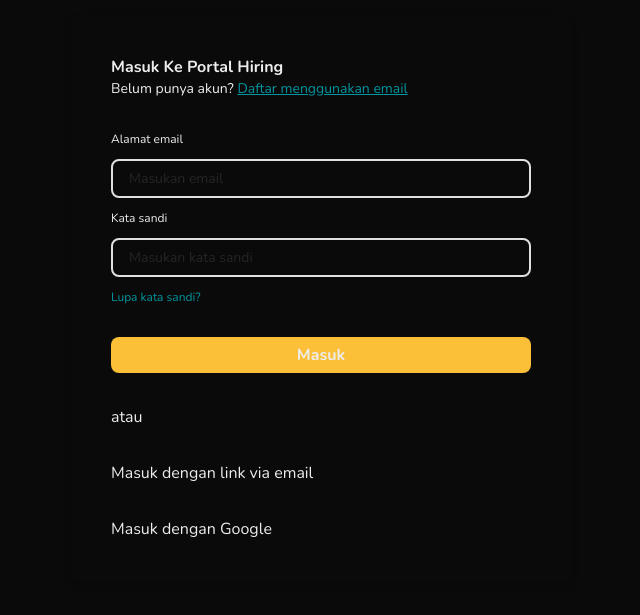
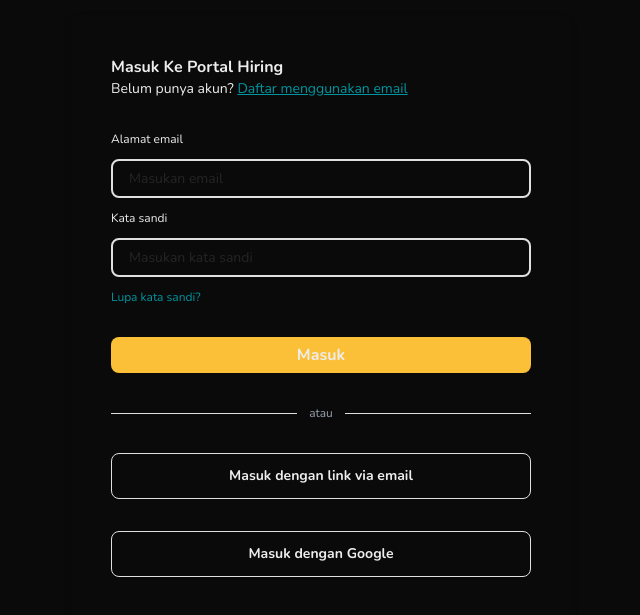
Before and after one commit to Hadihasta/hiring-portal-next, a Next.js app: page / in a window 1280 px wide. Shown: the part 149-764 px from the top of the page, without its empty margins (319-959 px from the left). Built offline with nearby package versions, Linux system fonts and the light colour scheme.

Commit message:
feat : finishing style init for login form

```diff
--- a/src/app/page.tsx
+++ b/src/app/page.tsx
@@ -39,10 +39,17 @@ export default function Home() {
           <span className="font-bold text-base">Masuk</span>
         </button>
 
-        <span>atau</span>
+        <div className="flex items-center w-full text-gray-400  text-xs">
+          <div className="flex-1 h-px bg-[#E0E0E0]"></div>
+          <span className="px-3">atau</span>
+          <div className="flex-1 h-px bg-[#E0E0E0]"></div>
+        </div>
 
-        <div>Masuk dengan link via email</div>
-        <div>Masuk dengan Google</div>
+
+
+        <button className="button-outline hover:bg-gray-50">Masuk dengan link via email</button>
+        <button className="button-outline hover:bg-gray-50">Masuk dengan Google</button>
+
       </main>
       {/* <footer className="row-start-3 flex gap-[24px] flex-wrap items-center justify-center">
       </footer> */}
--- a/src/styles/globals.css
+++ b/src/styles/globals.css
@@ -25,9 +25,6 @@
 /* text-base = 16px */
 /* text-lg = 18px */
 /* text-xl = 20px */
-
-
-
 
 /* shadow box */
 @theme {
@@ -62,3 +59,21 @@ body {
   background-position: 95% 50%;
   color: rgb(64, 64, 64);
 }
+
+.button-outline {
+  border: 1px solid rgb(224, 224, 224);
+  border-radius: 8px;
+  display: flex;
+  -webkit-box-align: center;
+  -webkit-box-pack: center;
+  justify-content: center;
+  align-items: center;
+  gap: 10px;
+  padding: 12px 24px;
+  font-weight: 700;
+  font-size: 14px;
+  line-height: 20px;
+
+  cursor: pointer;
+  width: 100%;
+}
```
